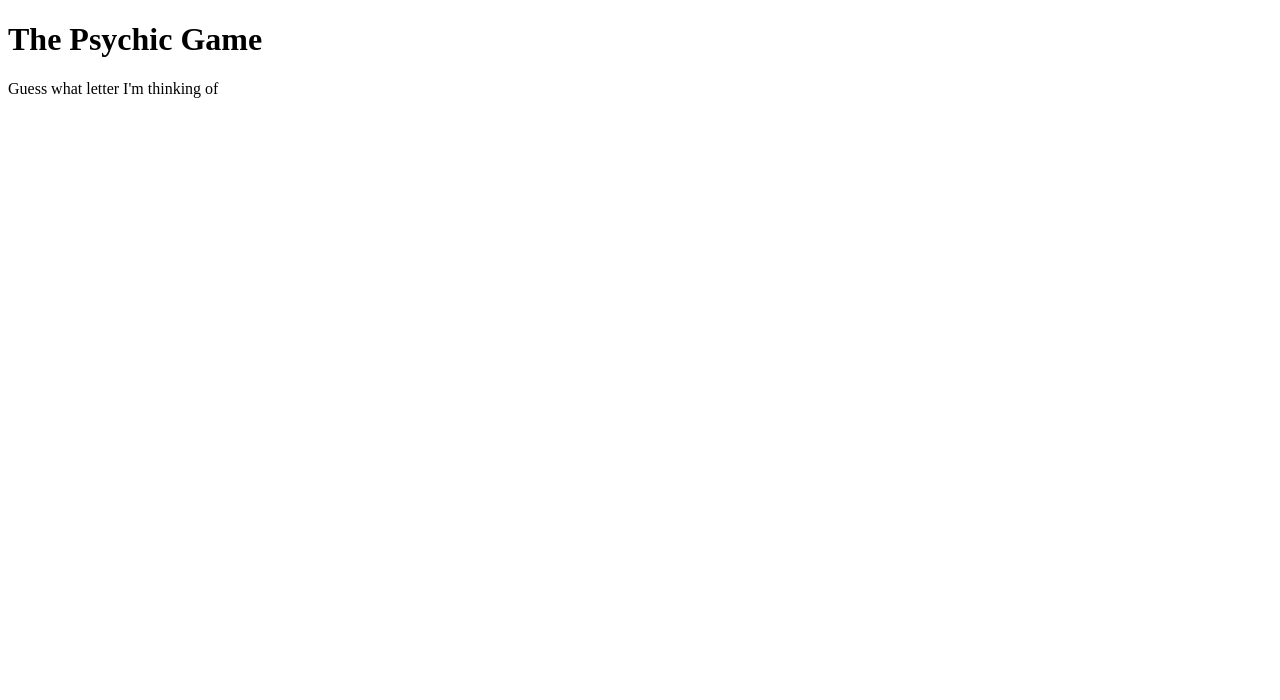
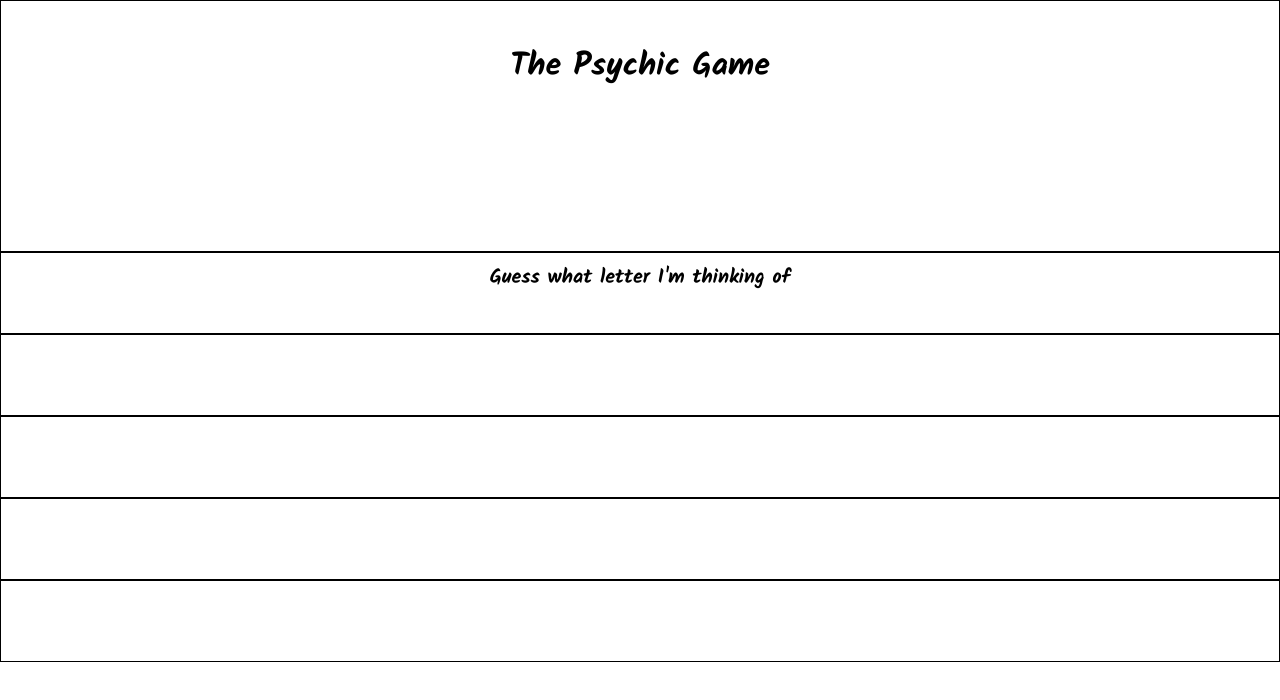
Before and after one commit to Johnphtdo/Psychic-Game, a plain HTML site: page index.html in a window 1280 px wide. Drawn offline with Linux system fonts and the light colour scheme.

Commit message:
added styling with css and reset

```diff
--- a/assets/css/style.css
+++ b/assets/css/style.css
@@ -0,0 +1,26 @@
+body {
+
+    font-family: 'Kalam', cursive;
+
+}
+
+h1 {
+
+    margin: 0 auto;
+    border: 1px solid black;
+    font-size: 32px;
+    text-align: center;
+    height: 150px;
+    padding: 50px;
+
+}
+
+p {
+
+    margin: 0 auto;
+    height: 50px;
+    padding: 15px;
+    font-size: 20px;
+    text-align: center;
+    border: 1px solid black;
+}
--- a/index.html
+++ b/index.html
@@ -5,6 +5,11 @@
     <meta name="viewport" content="width=device-width, initial-scale=1.0">
     <meta http-equiv="X-UA-Compatible" content="ie=edge">
     <title>Psychic Game</title>
+
+    <link rel="stylesheet" href="assets/css/reset.css">
+    <link rel="stylesheet" href="assets/css/style.css">
+    <link href="https://fonts.googleapis.com/css?family=Kalam:700&display=swap" rel="stylesheet">
+
 </head>
 <body>
     <div>
```
